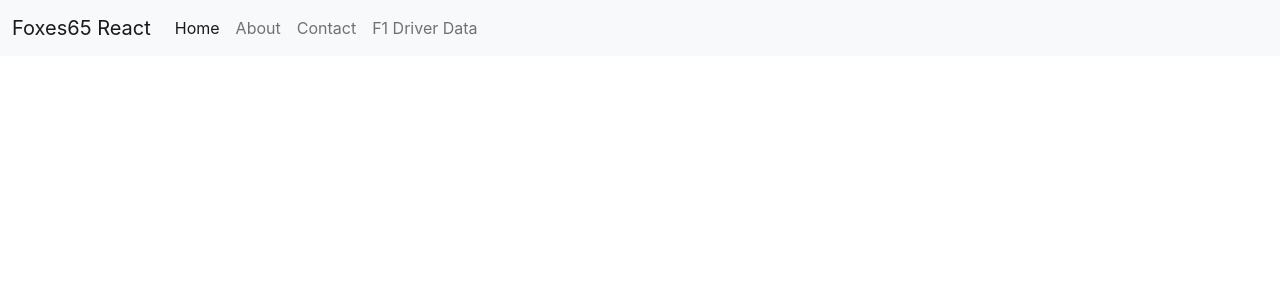
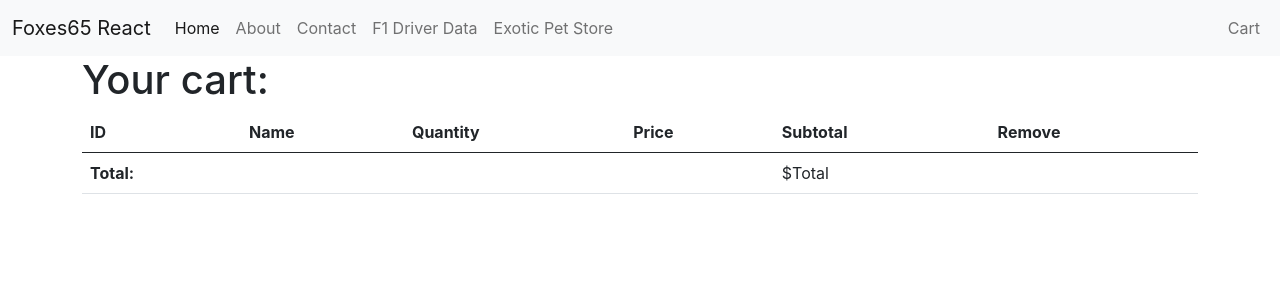
Before and after one commit to sdavitt/foxes65react, a React (Create React App) app: page /cart in a window 1280 px wide. Shown: the top 300 px of the page. Built offline with nearby package versions, Linux system fonts and the light colour scheme.

Commit message:
created shop

```diff
--- a/src/App.css
+++ b/src/App.css
@@ -36,3 +36,7 @@
     transform: rotate(360deg);
   }
 }
+
+.product-image {
+  max-height: 160px;
+}
--- a/src/App.js
+++ b/src/App.js
@@ -8,6 +8,8 @@ import About from './views/About';
 import Contact from './views/Contact';
 import F1 from './views/F1';
 import axios from 'axios';
+import Shop from './views/Shop';
+import Cart from './views/Cart';
 
 
 export default class App extends Component {
@@ -17,7 +19,11 @@ export default class App extends Component {
     this.state = {
       name: 'Sam Davitt',
       students: ['Todd', 'Marwa', 'Colby', 'Michael', 'Emily', 'Aaron'],
-      drivers: []
+      drivers: [],
+      cart: []
+      // my cart will have products in it
+      // each cart will be an object containing:
+      // { name: p.name, product: product, quantity: __ }
     }
   }
 
@@ -63,6 +69,8 @@ export default class App extends Component {
             <Route path='/about' render={() => <About title={'Foxes65 | About'} name={this.state.name}/>}/>
             <Route path='/contact' render={() => <Contact title={'Foxes65 | Contact'} />}/>
             <Route path='/F1' render={() => <F1 f1APIdata={this.f1APIdata} drivers={this.state.drivers}/>}/>
+            <Route path='/shop' render={() => <Shop />}/>
+            <Route path='/cart' render={() => <Cart />}/>
           </Switch>
         </main>
       </div>
--- a/src/components/Navbar.js
+++ b/src/components/Navbar.js
@@ -25,6 +25,14 @@ export default class Navbar extends Component {
                         <li className="nav-item">
                         <Link className="nav-link" to="/F1">F1 Driver Data</Link>
                         </li>
+                        <li className="nav-item">
+                        <Link className="nav-link" to="/shop">Exotic Pet Store</Link>
+                        </li>
+                    </ul>
+                    <ul className="navbar-nav mb-2 mb-lg-0 justify-content-end">
+                        <li className="nav-item">
+                            <Link className="nav-link" to="/cart">Cart</Link>
+                        </li>
                     </ul>
                     </div>
                 </div>
--- /dev/null
+++ b/src/components/Product.js
@@ -0,0 +1,20 @@
+import React, { Component } from 'react';
+import { Link } from 'react-router-dom';
+
+export default class Product extends Component {
+
+    render() {
+        console.log(this.props.product);
+        let p = this.props.product;
+        return (
+            <div class="card" style={{width: 18+'rem', marginRight: 10+'px'}}>
+                <img src={p.image} class="card-img-top product-image" alt="animal" />
+                    <div class="card-body">
+                        <h5 class="card-title">{p.name}</h5>
+                        <p class="card-text">{p.desc}</p>
+                        <a href="#" class="btn btn-primary">${p.price.toFixed(2)}</a>
+                    </div>
+            </div>
+                )
+    }
+}
--- /dev/null
+++ b/src/views/Cart.js
@@ -0,0 +1,40 @@
+import React, {Component} from 'react';
+import { Link } from 'react-router-dom';
+
+export default class Cart extends Component{
+
+    render(){
+        return (
+            <React.Fragment>
+            <h1>Your cart:</h1>
+            <div>
+                <table className="table table-striped">
+                    <thead>
+                        <tr>
+                            <th>ID</th>
+                            <th>Name</th>
+                            <th>Quantity</th>
+                            <th>Price</th>
+                            <th>Subtotal</th>
+                            <th>Remove</th>
+                        </tr>
+                    </thead>
+                    <tbody>
+                        {}
+                    </tbody>
+                    <tfoot>
+                        <tr>
+                            <th>Total:</th>
+                            <td></td>
+                            <td></td>
+                            <td></td>
+                            <td>$Total</td>
+                            <td></td>
+                        </tr>
+                    </tfoot>
+                </table>
+            </div>
+            </React.Fragment>
+        )
+    }
+}
--- /dev/null
+++ b/src/views/Shop.js
@@ -0,0 +1,43 @@
+import React, {Component} from 'react';
+import { Link } from 'react-router-dom';
+import Product from '../components/Product';
+
+export default class Shop extends Component{
+    constructor(){
+        super();
+
+        /*
+        My store's products will be stored in the Shop component's state as an array
+        Each product will be an object with the following properties
+        id
+        name
+        price
+        description
+        image
+        */
+        this.state = {
+            products: [
+                {id: 1, name: 'Fennec Fox', price: 4500, desc: 'A small African desert fox with giant ears.', image: 'https://animals.sandiegozoo.org/sites/default/files/2016-10/fennec_fox_0.jpg'},
+                {id: 2, name: 'Ocelot', price: 3000, desc: 'A fox-eared cat named Babou. Previously owned by Salvador Dali.', image: 'https://decider.com/wp-content/uploads/2017/02/archer-ocelot.jpg?quality=80&strip=all&w=978'},
+                {id: 3, name: 'Qokka', price: 1500, desc: 'Always smiling. :)', image: 'https://critter.science/wp-content/uploads/2020/05/quokka1.png'},
+                {id: 4, name: 'Petite Lap Giraffe', price: 99999, desc: 'The pinnacle of luxury animals.', image: 'https://via.placeholder.com/150'}
+            ]
+        }
+    }
+
+
+    render() {
+        return(
+            <React.Fragment>
+               <h1>Welcome to the Coding Temple Exotic Pet Shop</h1>
+               <div class='row'>
+                   {this.state.products.map( product => <Product key={product.id} product={product}/>)}
+               </div>
+            </React.Fragment>
+
+
+
+        )
+    }
+
+}
```
